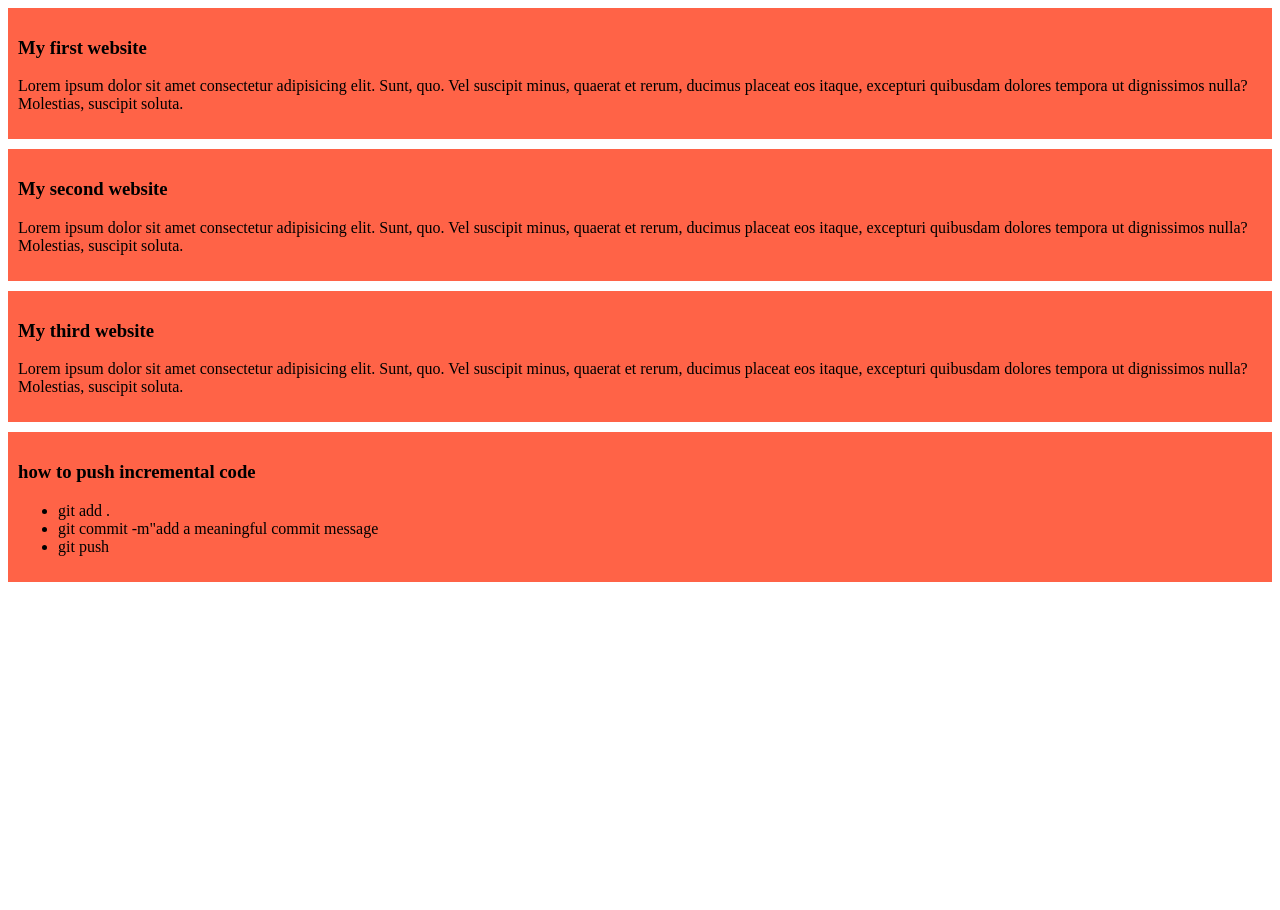
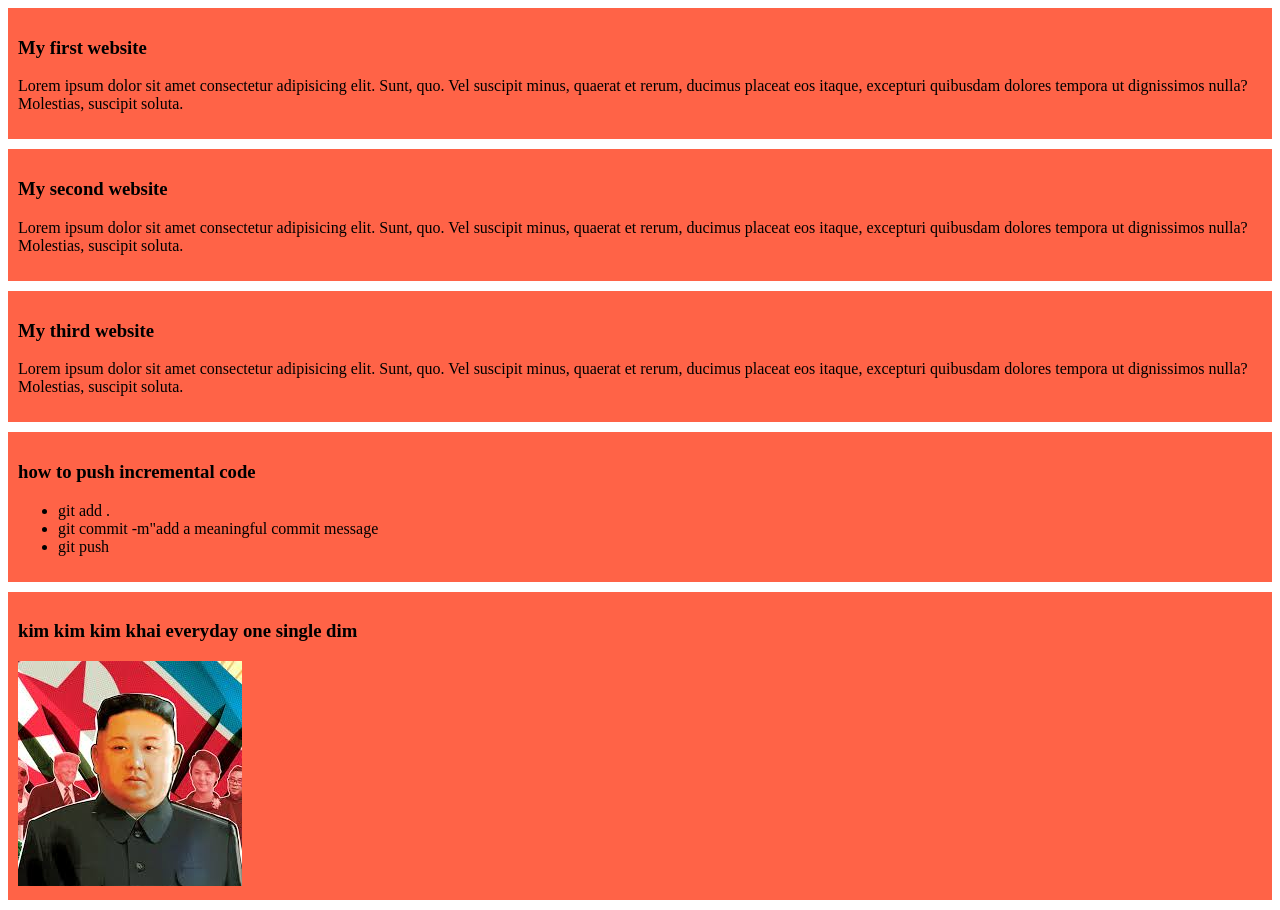
Before and after one commit to amirultanim07/my-simple-website, a plain HTML site: page index.html in a window 1280 px wide. Before the commit the page ends 800 px from the top, so only its background shows below. Drawn offline with Linux system fonts and the light colour scheme.

Commit message:
added kim with a dim

```diff
--- a/index.html
+++ b/index.html
@@ -27,5 +27,9 @@
             <li>git push</li>
         </ul>
     </div>
+    <div>
+        <h3>kim kim kim khai everyday one single dim</h3>
+        <img src="images/images.jpg" alt="">
+    </div>
 </body>
 </html>
```
Also changed, not shown: images/images.jpg (added), 1 other file.
